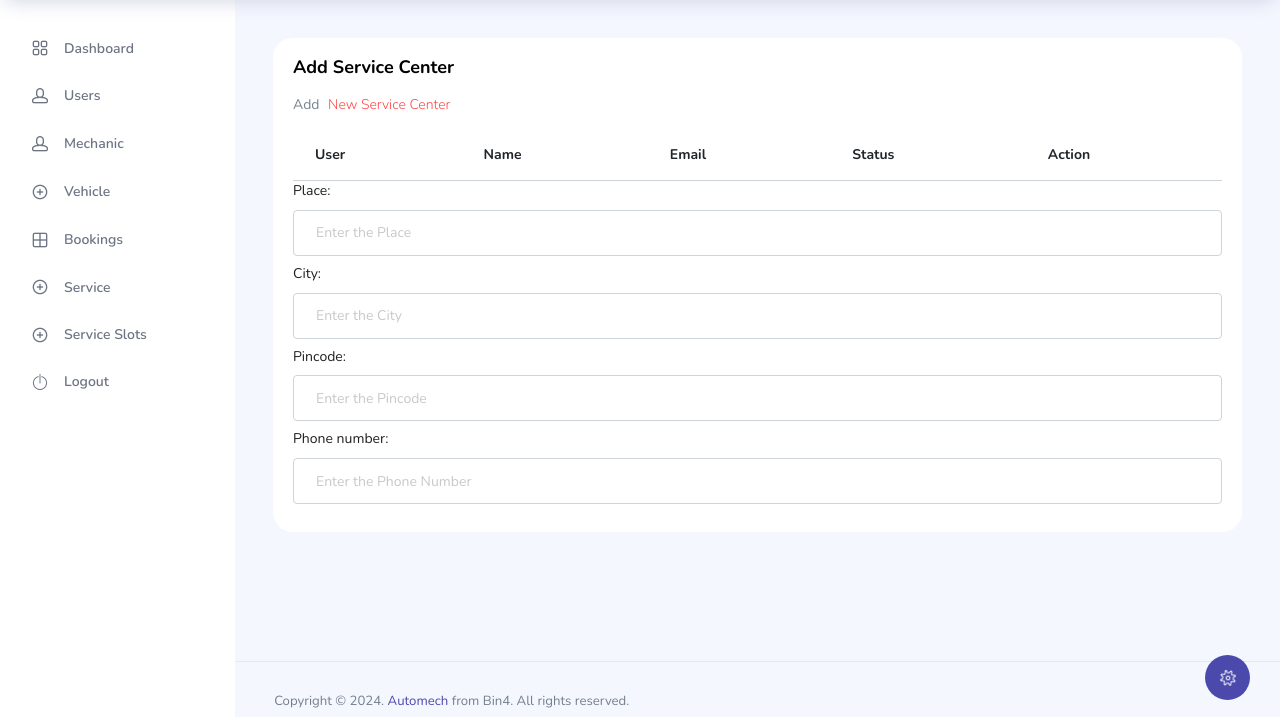
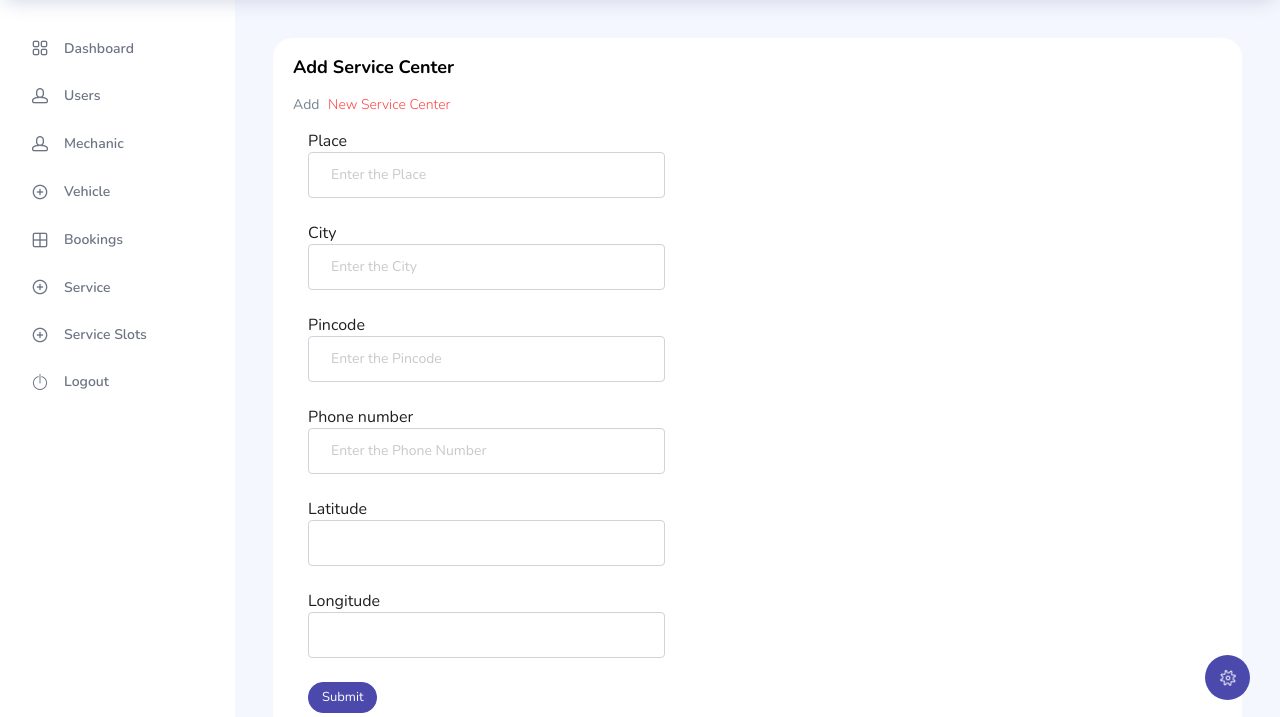
Before and after one commit to SobinSebastian/AUTOMECH, a Django app: page /customadmin/service/center/ in a window 1280 px wide. Shown: the part 60-777 px from the top of the page. Run offline with Django 5.2, Linux system fonts and the light colour scheme; a user stored in the database is signed in; lists and menus that the app fills with data are empty; style sheets or scripts are compiled from the project's sources; some libraries are stand-ins or nearby versions; grey boxes are pictures that could not be loaded.

Commit message:
service_manager_add

```diff
--- a/client/admin_urls.py
+++ b/client/admin_urls.py
@@ -26,4 +26,5 @@ path('model_variant/', ModelVariantListView.as_view(), name='model_variant_list'
 path('vehicleinfo/', VehicleinfoListView.as_view(), name='vehicleinfo_list'),
 path('clients/list', views.client_list_view, name='client_list'),
 path('service/center/', views.service_center, name='service_center'),
+path('service/center_view/', views.service_center_view, name='service_center_view'),
 ]
--- a/client/forms.py
+++ b/client/forms.py
@@ -124,10 +124,22 @@ class VehicleinfoForm(forms.ModelForm):
 class ServiceCenterForm(forms.ModelForm):
      class Meta:
             model =ServiceCenter
-            fields =[ 'place','city','pincode','phone_number' ]
+            fields =[ 'place','city','pincode','phone_number','latitude','longitude' ]
             widgets = {
             'place': forms.TextInput(attrs={'placeholder': 'Enter the Place ','class': 'form-control'}),
             'city': forms.TextInput(attrs={'placeholder': 'Enter the City ','class': 'form-control'}),
             'pincode': forms.TextInput(attrs={'placeholder': 'Enter the Pincode ','class': 'form-control'}),
             'phone_number': forms.TextInput(attrs={'placeholder': 'Enter the Phone Number ','class': 'form-control'}),
+            'latitude': forms.TextInput(attrs={'class': 'form-control'}),
+            'longitude': forms.TextInput(attrs={'class': 'form-control'}),
         }
+
+
+class MangaerAddFrom(forms.ModelForm):
+    class Meta:
+        model = User
+        fields = ('first_name', 'last_name', 'email')
+
+    def __init__(self, *args, **kwargs):
+        super().__init__(*args, **kwargs)
+        self.fields['role'].initial = User.Role.MANAGER
--- a/client/models.py
+++ b/client/models.py
@@ -136,8 +136,8 @@ class ServiceCenter(models.Model):
     city = models.CharField(max_length=50)
     pincode = models.CharField(max_length=6)
     phone_number = models.CharField(max_length=15)
-    latitude = models.DecimalField(max_digits=9, decimal_places=6,default=6)
-    longitude = models.DecimalField(max_digits=9, decimal_places=6,default=4)
+    latitude = models.DecimalField(max_digits=9, decimal_places=6)
+    longitude = models.DecimalField(max_digits=9, decimal_places=6)
 
     def __str__(self):
         return self.place
--- a/static/js/formvalidation.js
+++ b/static/js/formvalidation.js
@@ -18,7 +18,7 @@
         var errorContainer = document.getElementById('category_nameError');
 
         // Check if the value is empty or doesn't match the pattern
-        if (value.length <= 3 || !/^[a-zA-Z]+$/.test(value)) {
+        if (value.length <= 3 || !/^[a-zA-Z\s]+$/.test(value)) {
             errorContainer.textContent = "Category name should be alphabetic and have a length greater than 3.";
             input.classList.remove('is-valid');
             input.classList.add('is-invalid');
@@ -368,7 +368,151 @@ var serviceForm = document.querySelector('#serviceForm');
             }
         }
 
+        /// ####################### Service Center Add Form #############################
+        var locationForm = document.querySelector('#locationForm');
+        var placeInput = document.querySelector('#id_place');
+        var cityInput = document.querySelector('#id_city');
+        var pincodeInput = document.querySelector('#id_pincode');
+        var phoneNumberInput = document.querySelector('#id_phone_number');
+        var latitudeInput = document.querySelector('#id_latitude');
+        var longitudeInput = document.querySelector('#id_longitude');
 
+        // Add input event listeners for real-time validation
+        placeInput.addEventListener('input', function () {
+            validateText(placeInput, 'Place');
+        });
 
+        cityInput.addEventListener('input', function () {
+            validateText(cityInput, 'City');
+        });
 
-});
+        pincodeInput.addEventListener('input', function () {
+            validatePincode(pincodeInput);
+        });
+
+        phoneNumberInput.addEventListener('input', function () {
+            validatePhoneNumber(phoneNumberInput);
+        });
+
+        latitudeInput.addEventListener('input', function () {
+            validateDecimal(latitudeInput, 'Latitude');
+        });
+
+        longitudeInput.addEventListener('input', function () {
+            validateDecimal(longitudeInput, 'Longitude');
+        });
+
+        locationForm.addEventListener('submit', function (event) {
+            // Validate Place
+            if (!validateText(placeInput, 'Place')) {
+                event.preventDefault();
+                event.stopPropagation();
+            }
+
+            // Validate City
+            if (!validateText(cityInput, 'City')) {
+                event.preventDefault();
+                event.stopPropagation();
+            }
+
+            // Validate Pincode
+            if (!validatePincode(pincodeInput)) {
+                event.preventDefault();
+                event.stopPropagation();
+            }
+
+            // Validate Phone Number
+            if (!validatePhoneNumber(phoneNumberInput)) {
+                event.preventDefault();
+                event.stopPropagation();
+            }
+
+            // Validate Latitude
+            if (!validateDecimal(latitudeInput, 'Latitude')) {
+                event.preventDefault();
+                event.stopPropagation();
+            }
+
+            // Validate Longitude
+            if (!validateDecimal(longitudeInput, 'Longitude')) {
+                event.preventDefault();
+                event.stopPropagation();
+            }
+
+            // Perform any additional form submission logic here
+
+            locationForm.classList.add('was-validated');
+        });
+
+        function validateText(input, fieldName) {
+            var value = input.value.trim();
+            var errorContainer = document.getElementById(input.id + 'Error');
+
+            // Check if the value is empty or contains non-alphabetic characters
+            if (value === '' || !/^[a-zA-Z\s]+$/.test(value)) {
+                errorContainer.textContent = fieldName + ' should contain only alphabetic characters.';
+                input.classList.remove('is-valid');
+                input.classList.add('is-invalid');
+                return false;
+            } else {
+                errorContainer.textContent = "";
+                input.classList.remove('is-invalid');
+                input.classList.add('is-valid');
+                return true;
+            }
+        }
+
+        function validatePincode(input) {
+            var value = input.value.trim();
+            var errorContainer = document.getElementById('pincodeError');
+
+            // Check if the value is empty or not a 6-digit number
+            if (value === '' || !/^\d{6}$/.test(value)) {
+                errorContainer.textContent = "Pincode should be a 6-digit number.";
+                input.classList.remove('is-valid');
+                input.classList.add('is-invalid');
+                return false;
+            } else {
+                errorContainer.textContent = "";
+                input.classList.remove('is-invalid');
+                input.classList.add('is-valid');
+                return true;
+            }
+        }
+
+        function validatePhoneNumber(input) {
+            var value = input.value.trim();
+            var errorContainer = document.getElementById('phoneNumberError');
+
+            // Check if the value is empty or not a 10-digit number
+            if (value === '' || !/^\d{10}$/.test(value)) {
+                errorContainer.textContent = "Phone number should be a 10-digit number.";
+                input.classList.remove('is-valid');
+                input.classList.add('is-invalid');
+                return false;
+            } else {
+                errorContainer.textContent = "";
+                input.classList.remove('is-invalid');
+                input.classList.add('is-valid');
+                return true;
+            }
+        }
+
+        function validateDecimal(input, fieldName) {
+            var value = input.value.trim();
+            var errorContainer = document.getElementById(input.id + 'Error');
+
+            // Check if the value is empty or a valid decimal number
+            if (value === '' || !/^\d+(\.\d+)?$/.test(value)) {
+                errorContainer.textContent = fieldName + ' should be a decimal number.';
+                input.classList.remove('is-valid');
+                input.classList.add('is-invalid');
+                return false;
+            } else {
+                errorContainer.textContent = "";
+                input.classList.remove('is-invalid');
+                input.classList.add('is-valid');
+                return true;
+            }
+        }
+    });
--- a/templates/admin/adminbase.html
+++ b/templates/admin/adminbase.html
@@ -21,6 +21,8 @@
   <link rel="stylesheet" href="{% static 'admincustom.css'%}">
   <!-- endinject -->
   <link rel="shortcut icon" href="{% static 'panel/images/favicon.png'%}" />
+  {% block conhead%}
+  {% endblock %}
 </head>
 <body>
   <div class="container-scroller">
--- a/templates/admin/service_center.html
+++ b/templates/admin/service_center.html
@@ -1,6 +1,8 @@
 {% extends 'admin/adminbase.html' %}
 {%block content%}
 {% load static %}
+<link rel="stylesheet" href="https://unpkg.com/leaflet/dist/leaflet.css"/>
+<script src="https://unpkg.com/leaflet/dist/leaflet.js"></script>
 <div class="col-lg-14 grid-margin stretch-card">
     <div class="card">
       <div class="card-body">
@@ -8,66 +10,79 @@
         <p class="card-description">
           Add <code>New Service Center</code>
         </p>
-        <div class="table-responsive">
-          <table class="table">
-            <thead>
-              <tr>
-                <th>User</th>
-                <th>Name</th>
-                <th>Email</th>
-                <th>Status</th>
-                <th>Action</th>
-              </tr>
-            </thead>
-            <tbody>
-                {% for user in users %}
-                <tr>
-                    <td>
-                    {% if user.userinfo.profile_picture %}
-                    <img src="{{ user.userinfo.profile_picture.url }}"
-                      alt="user-avatar"
-                    />
-                    {% elif user.socialaccount_set.all.0.get_avatar_url %}
-                      <img src="{{ user.socialaccount_set.all.0.get_avatar_url }}" alt="Google Profile">
-                    {% else %}
-                      <img src="/media/profile_pictures/default.png" alt="Default Profile">
-                    {% endif %}
-                    </td>
-                    <td>{{ user.first_name }}&nbsp;{{ user.last_name }}</td>
-                    <td>{{ user.email }}</td>
-                    <td>{% if user.is_active %}
-                        <p class="text-success" >Active</p>
-                     {% else %}
-                        <p class="text-danger" >Suspended</p>
-                     {% endif %}
-                    </td>
-                    <td>
-                        <form method="post" action="">
-                            {% csrf_token %}
-                            <input type="submit" {% if user.is_active %}
-                               value="Suspend" class="btn btn-danger btn-rounded btn-sm"
-                            {% else %}
-                                value="Activate"  class="btn btn-success btn-rounded btn-sm"
-                            {% endif %}>
-                        </form>
-                    </td>
-                    <td>
+        <div class="container">
+          <div class="row">
+            <div class="col-md-5">
+              <form method="post" id="locationForm">
+                {%csrf_token%}
+                <div class="form-group">
+                  {{form.place.label}}
+                  {{form.place}}
+                  <div id="placeError" class="text-danger"></div>
+                </div>
+                <div class="form-group">
+                  {{form.city.label}}
+                  {{form.city}}
+                  <div id="cityError" class="text-danger"></div>
+                </div>
+                <div class="form-group">
+                  {{form.pincode.label}}
+                  {{form.pincode}}
+                  <div id="pincodeError" class="text-danger"></div>
+                </div>
+                <div class="form-group">
+                  {{form.phone_number.label}}
+                  {{form.phone_number}}
+                  <div id="phoneNumberError" class="text-danger"></div>
+                </div>
+                <div class="form-group">
+                  {{form.latitude.label}}
+                  {{form.latitude}}
+                  <div id="latitudeError" class="text-danger"></div>
+                </div>
+                <div class="form-group">
+                  {{form.longitude.label}}
+                  {{form.longitude}}
+                  <div id="longitudeError" class="text-danger"></div>
+                </div>
+                <div class="form-row">
+                  <div class="form-group col">
+                      <button type="submit" class="btn btn-primary btn-sm">Submit</button>
+                  </div>
+                  {{form.errors}}
+                </div>
+                <div id="mapid" style="height: 400px;"></div>
+              </form>
+            </div>
+          </div>
+        </div>
+        <script>
+          var map = L.map('mapid').setView([9.9312, 76.2673], 13);
 
-                      <button type="button" class="btn btn-success btn-sm" data-toggle="modal" data-target="#exampleModal{{user.id}}">
-                        Info
-                      </button>
-                    </td>
-                </tr>
-                {% endfor %}
-            </tbody>
-          </table>
-        </div>
+          L.tileLayer('https://{s}.tile.openstreetmap.org/{z}/{x}/{y}.png', {
+              attribution: '&copy; <a href="https://www.openstreetmap.org/copyright">OpenStreetMap</a> contributors'
+          }).addTo(map);
+          var marker = L.marker([9.9312, 76.2673]).addTo(map);
 
-        <form>
-          {%csrf_token%}
-          {{form.as_p}}
-        </form>
+          map.on('click', function(e) {
+              marker.setLatLng(e.latlng);
+              var lat = parseFloat(e.latlng.lat).toFixed(6);
+              var lng = parseFloat(e.latlng.lng).toFixed(6);
+              document.getElementById("id_latitude").value = lat;
+              document.getElementById("id_longitude").value = lng;
+          });
 
+          var searchControl = new L.Control.Search({
+            url: 'https://nominatim.openstreetmap.org/search?format=json&q={s}',
+            jsonpParam: 'json_callback',
+            propertyName: 'display_name',
+            propertyLoc: ['lat','lon'],
+            marker: false,
+            autoCollapse: true,
+            minLength: 2
+        }).addTo(map);
+
+        </script>
 
 
       </div>
```
Also changed, not shown: client/admin_views.py (+18 -1 lines), templates/admin/service_center_view.html (added, +54 -0 lines), client/migrations/0002_alter_servicecenter_latitude_and_more.py (added), db.sqlite3, media/service_images/brake.png (added), media/service_images/brakeshoe.png (added), media/service_images/service2_kGIWuD7.png (deleted).
